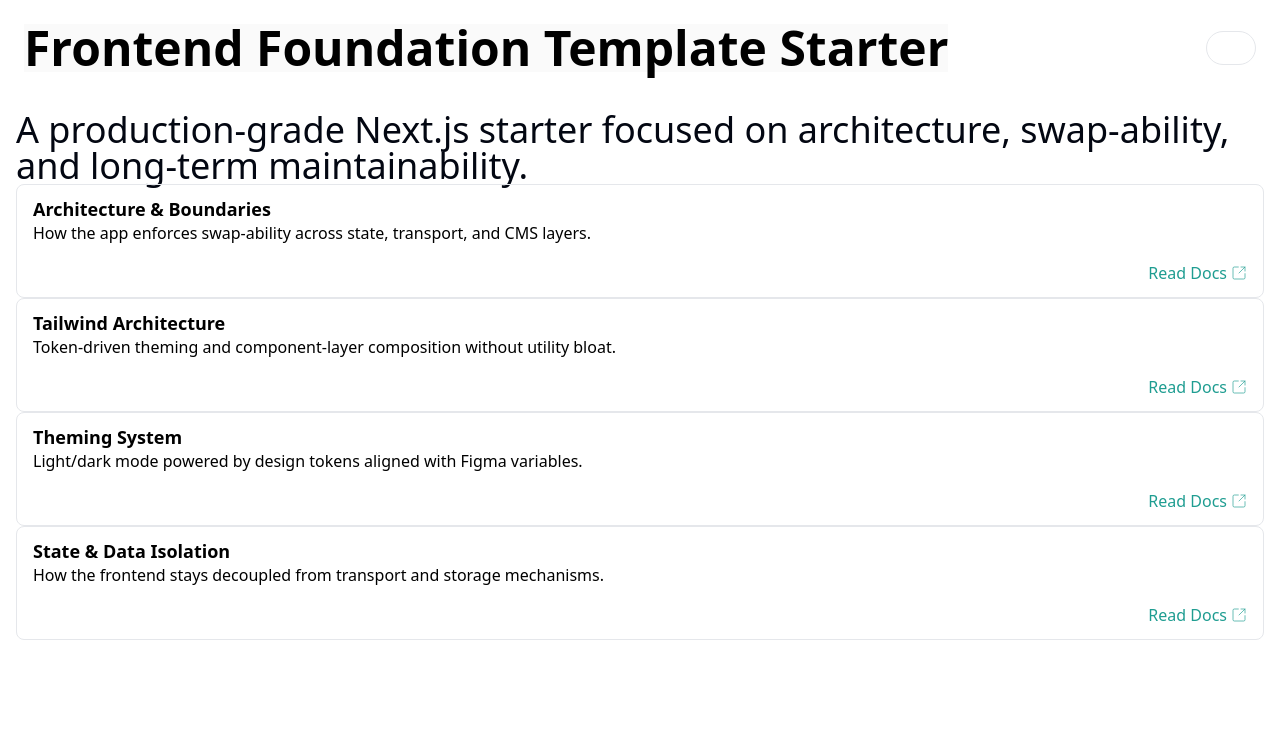
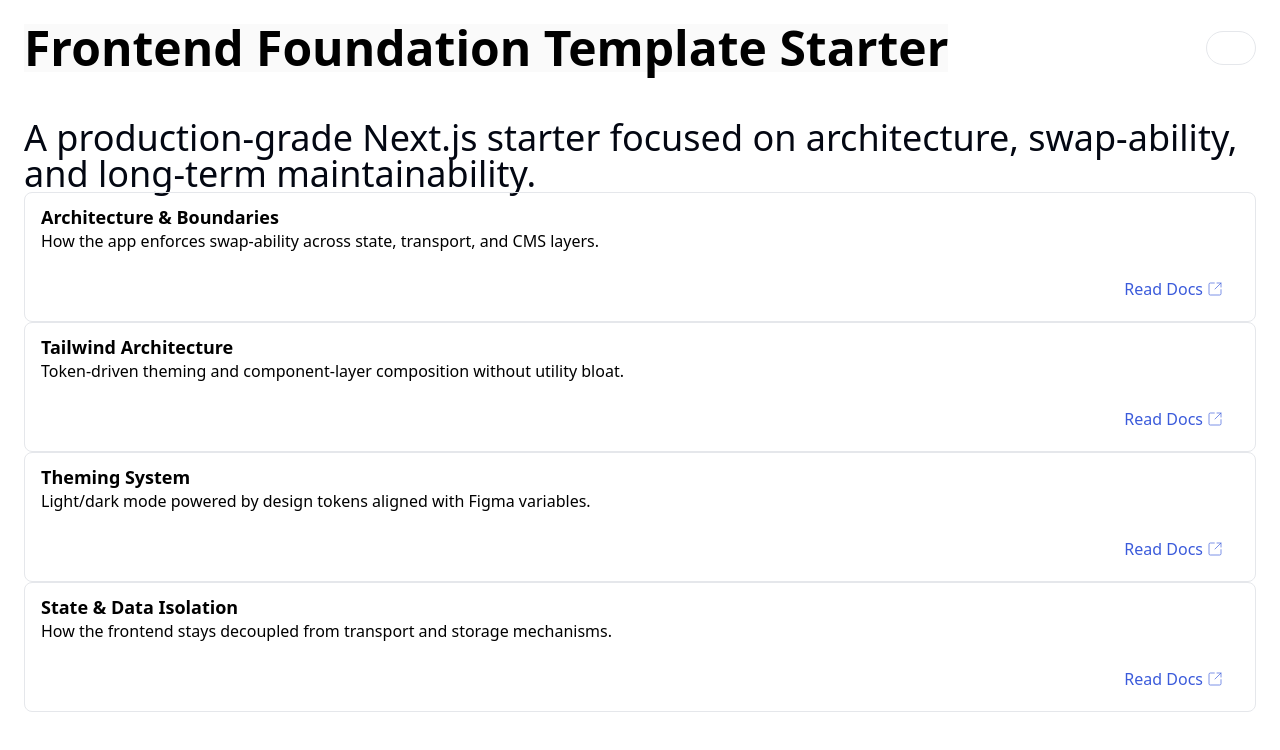
Before and after one commit to NitinNair89/frontend-foundation, a Next.js app: page / in a window 1280 px wide. Shown: the top 750 px of the page. Built offline with nearby package versions, Linux system fonts and the light colour scheme.

Commit message:
feat(Theme): Component css organized
- components.css removed, moved styles to their specific files
- Added Link styles
- Added Header styles
- Updated imports
- Fixed layout padding to be consistent with Header style

```diff
--- a/src/styles/components.css
+++ /dev/null
@@ -1,16 +0,0 @@
-header {
-	@apply flex items-center justify-between p-6;
-}
-
-.link {
-	@apply text-secondary transition outline-none;
-}
-
-.link:hover {
-	color: var(--action-primary-hover);
-}
-
-.link:focus-visible {
-	color: var(--action-primary-hover);
-	box-shadow: 0 1px 0 0 var(--action-primary);
-}
--- /dev/null
+++ b/src/styles/components/Header.css
@@ -0,0 +1,3 @@
+header {
+	@apply flex items-center justify-between p-6;
+}
--- /dev/null
+++ b/src/styles/components/Link.css
@@ -0,0 +1,8 @@
+.link {
+	@apply transition outline-none text-primary rounded-full px-4 py-2;
+
+	&:hover,
+	&:focus-visible {
+		@apply bg-primary text-white;
+	}
+}
--- a/src/styles/global.css
+++ b/src/styles/global.css
@@ -6,7 +6,8 @@
 @import "./utilities.css";
 @import "./typography.css";
 @import "./layout.css";
-@import "./components.css";
+@import "./components/Header.css";
 @import "./components/Icon.css";
 @import "./components/Button.css";
 @import "./components/Card.css";
+@import "./components/Link.css";
--- a/src/styles/layout.css
+++ b/src/styles/layout.css
@@ -1,3 +1,3 @@
 @utility container {
-	@apply flex flex-col px-4 py-4;
+	@apply flex flex-col p-6;
 }
```
